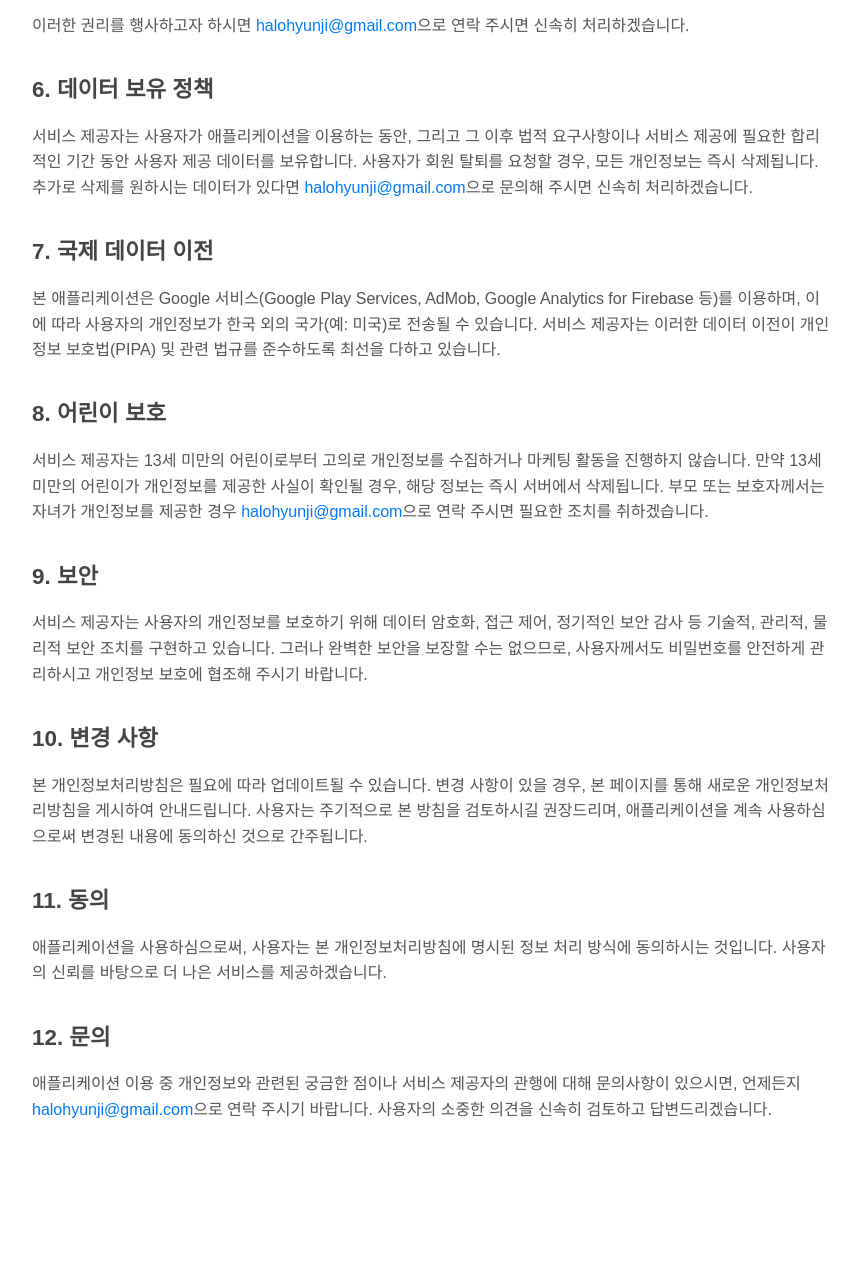
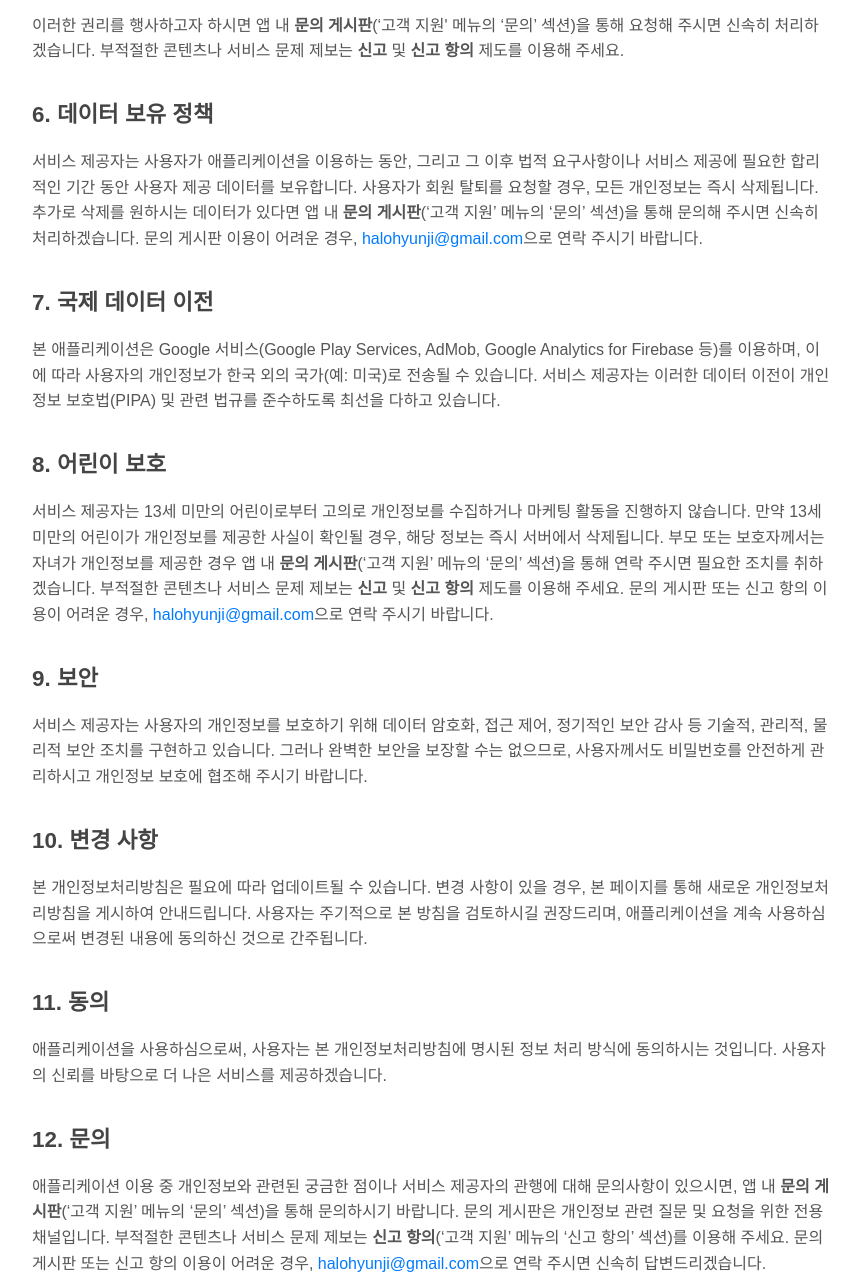
Before and after one commit to senior-service/ksenior-privacy, a plain HTML site: page index.html in a window 1280 px wide. Shown: the part 1874-3160 px from the top of the page, without its empty margins (208-1067 px from the left). Before the commit the page ends 3033 px from the top, so only its background shows below. Drawn offline with Linux system fonts and the light colour scheme.

Commit message:
update q-and-a

```diff
--- a/index.html
+++ b/index.html
@@ -202,9 +202,10 @@
       </li>
     </ul>
     <p>
-      이러한 권리를 행사하고자 하시면
-      <a href="mailto:halohyunji@gmail.com">halohyunji@gmail.com</a>으로 연락
-      주시면 신속히 처리하겠습니다.
+      이러한 권리를 행사하고자 하시면 앱 내
+      <strong>문의 게시판</strong>(‘고객 지원' 메뉴의 ‘문의’ 섹션)을 통해 요청해
+      주시면 신속히 처리하겠습니다. 부적절한 콘텐츠나 서비스 문제 제보는
+      <strong>신고</strong> 및 <strong>신고 항의</strong> 제도를 이용해 주세요.
     </p>
 
     <h2>6. 데이터 보유 정책</h2>
@@ -212,9 +213,11 @@
       서비스 제공자는 사용자가 애플리케이션을 이용하는 동안, 그리고 그 이후 법적
       요구사항이나 서비스 제공에 필요한 합리적인 기간 동안 사용자 제공 데이터를
       보유합니다. 사용자가 회원 탈퇴를 요청할 경우, 모든 개인정보는 즉시
-      삭제됩니다. 추가로 삭제를 원하시는 데이터가 있다면
-      <a href="mailto:halohyunji@gmail.com">halohyunji@gmail.com</a>으로 문의해
-      주시면 신속히 처리하겠습니다.
+      삭제됩니다. 추가로 삭제를 원하시는 데이터가 있다면 앱 내
+      <strong>문의 게시판</strong>(‘고객 지원’ 메뉴의 ‘문의’ 섹션)을 통해 문의해
+      주시면 신속히 처리하겠습니다. 문의 게시판 이용이 어려운 경우,
+      <a href="mailto:halohyunji@gmail.com">halohyunji@gmail.com</a>으로 연락
+      주시기 바랍니다.
     </p>
 
     <h2>7. 국제 데이터 이전</h2>
@@ -231,9 +234,13 @@
       서비스 제공자는 13세 미만의 어린이로부터 고의로 개인정보를 수집하거나
       마케팅 활동을 진행하지 않습니다. 만약 13세 미만의 어린이가 개인정보를
       제공한 사실이 확인될 경우, 해당 정보는 즉시 서버에서 삭제됩니다. 부모 또는
-      보호자께서는 자녀가 개인정보를 제공한 경우
+      보호자께서는 자녀가 개인정보를 제공한 경우 앱 내
+      <strong>문의 게시판</strong>(‘고객 지원’ 메뉴의 ‘문의’ 섹션)을 통해 연락
+      주시면 필요한 조치를 취하겠습니다. 부적절한 콘텐츠나 서비스 문제 제보는
+      <strong>신고</strong> 및 <strong>신고 항의</strong> 제도를 이용해 주세요.
+      문의 게시판 또는 신고 항의 이용이 어려운 경우,
       <a href="mailto:halohyunji@gmail.com">halohyunji@gmail.com</a>으로 연락
-      주시면 필요한 조치를 취하겠습니다.
+      주시기 바랍니다.
     </p>
 
     <h2>9. 보안</h2>
@@ -262,9 +269,14 @@
     <h2>12. 문의</h2>
     <p>
       애플리케이션 이용 중 개인정보와 관련된 궁금한 점이나 서비스 제공자의
-      관행에 대해 문의사항이 있으시면, 언제든지
+      관행에 대해 문의사항이 있으시면, 앱 내
+      <strong>문의 게시판</strong>(‘고객 지원’ 메뉴의 ‘문의’ 섹션)을 통해
+      문의하시기 바랍니다. 문의 게시판은 개인정보 관련 질문 및 요청을 위한 전용
+      채널입니다. 부적절한 콘텐츠나 서비스 문제 제보는
+      <strong>신고 항의</strong>(‘고객 지원’ 메뉴의 ‘신고 항의’ 섹션)를 이용해
+      주세요. 문의 게시판 또는 신고 항의 이용이 어려운 경우,
       <a href="mailto:halohyunji@gmail.com">halohyunji@gmail.com</a>으로 연락
-      주시기 바랍니다. 사용자의 소중한 의견을 신속히 검토하고 답변드리겠습니다.
+      주시면 신속히 답변드리겠습니다.
     </p>
   </body>
 </html>
```
